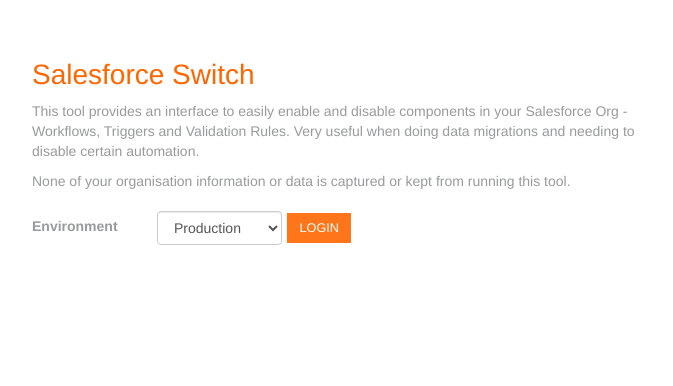
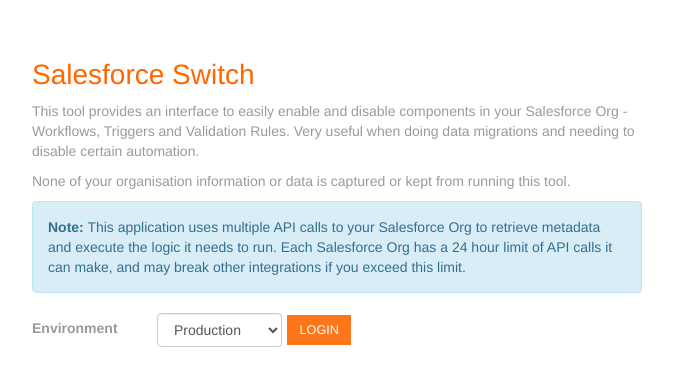
Before and after one commit to benedwards44/sfswitch, a Django app: page / in a window 1280 px wide. Shown: the part 53-439 px from the top of the page, without its empty margins (303-976 px from the left). Run offline with Django 3.2, Linux system fonts and the light colour scheme; parts of the project's set-up code (start-up, migrations or seed data) failed here and were passed over; some libraries are stand-ins or nearby versions.

Commit message:
Added warning message

```diff
--- a/sfswitch/templates/index.html
+++ b/sfswitch/templates/index.html
@@ -9,6 +9,10 @@
 	<p>
 		None of your organisation information or data is captured or kept from running this tool.
 	</p>
+	<div class="alert alert-info" role="alert">
+		<strong>Note:</strong>
+		This application uses multiple API calls to your Salesforce Org to retrieve metadata and execute the logic it needs to run. Each Salesforce Org has a 24 hour limit of API calls it can make, and may break other integrations if you exceed this limit.
+	</div>
 
 	<div id="login_table">
 
```
